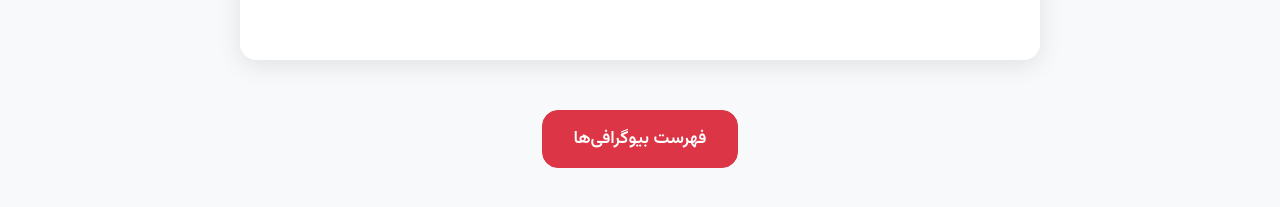
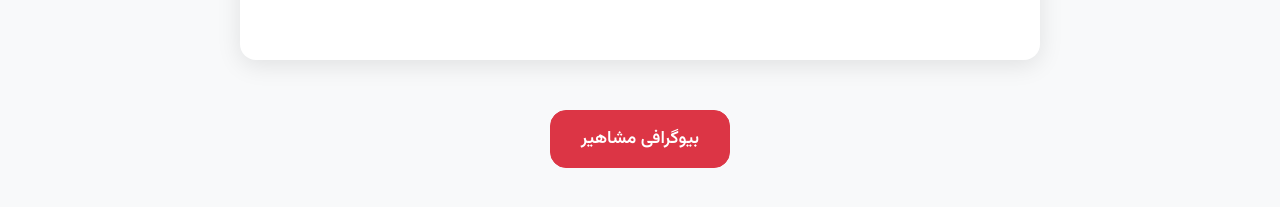
Before and after one commit to darkblog/darkblog.github.io, a Jekyll site: the page built from _posts/2025-7-5-68.md, in a window 1280 px wide and 900 px high, scrolled down 1654 px. Shown: the part 684-891 px from the top of the window. Built offline with Jekyll 4.4.1, drawn with Linux system fonts in a browser that asks for light colours; nearby versions of some CDN libraries.

Commit message:
Update post.html

```diff
--- a/_layouts/post.html
+++ b/_layouts/post.html
@@ -570,7 +570,7 @@
 
         <div class="blog-button-container">
             <a href="https://indexes.ir/biography" class="blog-button">
-                فهرست بیوگرافی‌ها
+                بیوگرافی مشاهیر
             </a>
         </div>
     </main>
```
